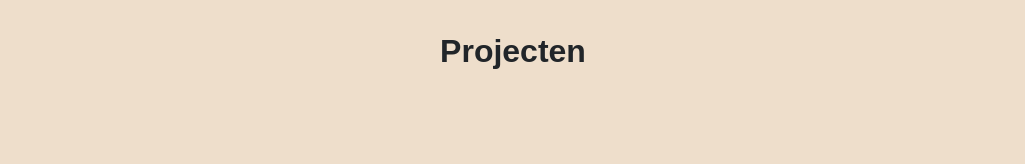
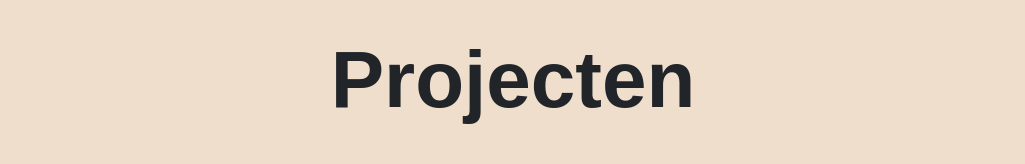
Before and after one commit to darkfacemats/Portfolio, a plain HTML site: page projecten.html in a window 1280 px wide. Shown: the top 164 px of the page, without its empty margins (127-1152 px from the left). Drawn offline with nearby package versions, Linux system fonts and the light colour scheme.

Commit message:
Change header from h2 to h1 for improved semantic structure in projecten.html

```diff
--- a/css/projecten.css
+++ b/css/projecten.css
@@ -74,6 +74,10 @@ nav a {
   padding: 1px 4px;
 
 }
+h1 {
+  font-size: 80px;
+  margin-bottom: 20px;
+}
 
 .custom-btn:hover {
   background-color: #1f1f24;
--- a/projecten.html
+++ b/projecten.html
@@ -15,7 +15,7 @@
 
 <body>
   <header class="text-center" style="margin-top: 2rem; margin-bottom: -2rem;">
-    <h2>Projecten</h2>
+    <h1>Projecten</h1>
   </header><br>
 
   <main class="container center-wrapper">
```
